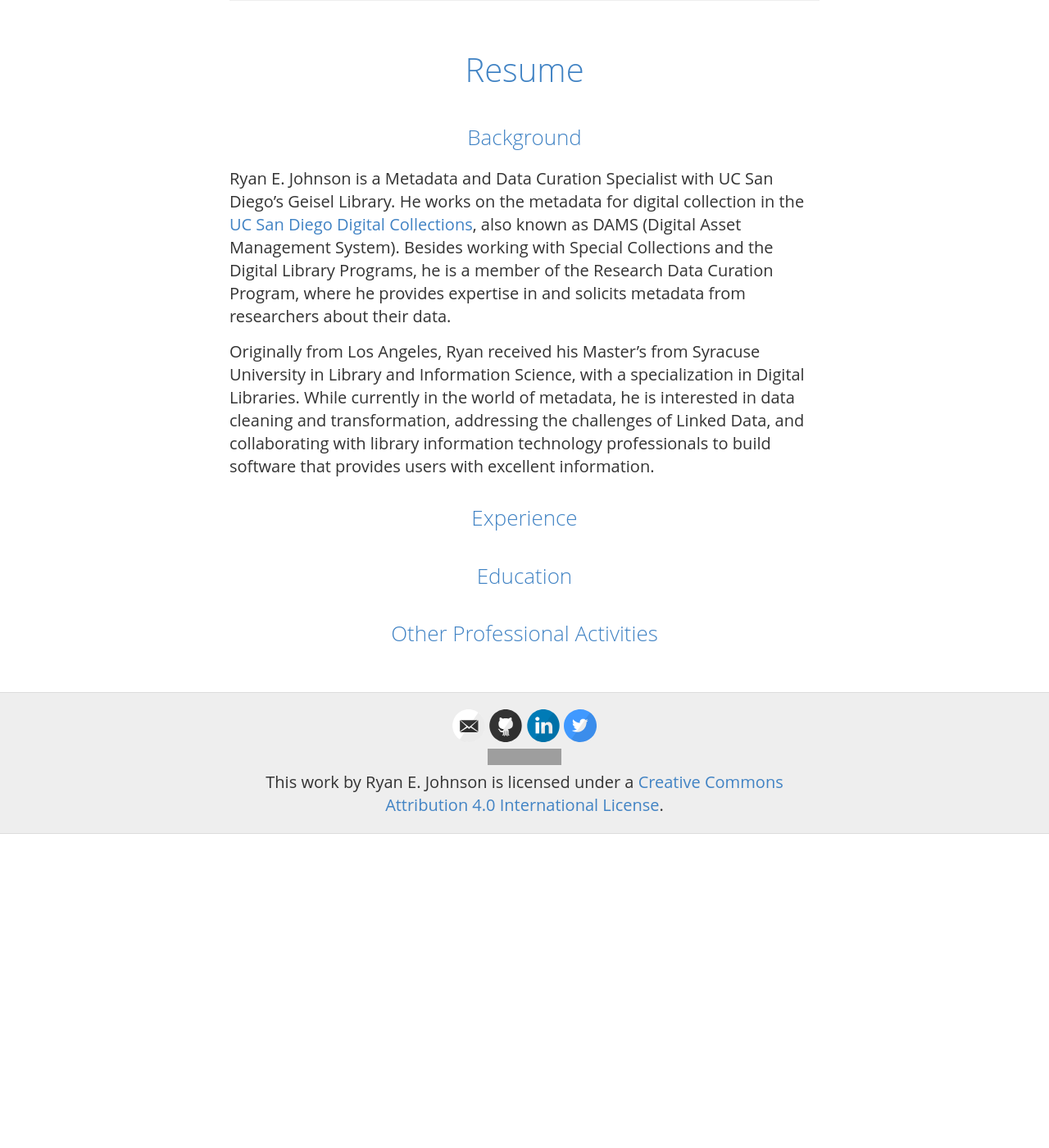
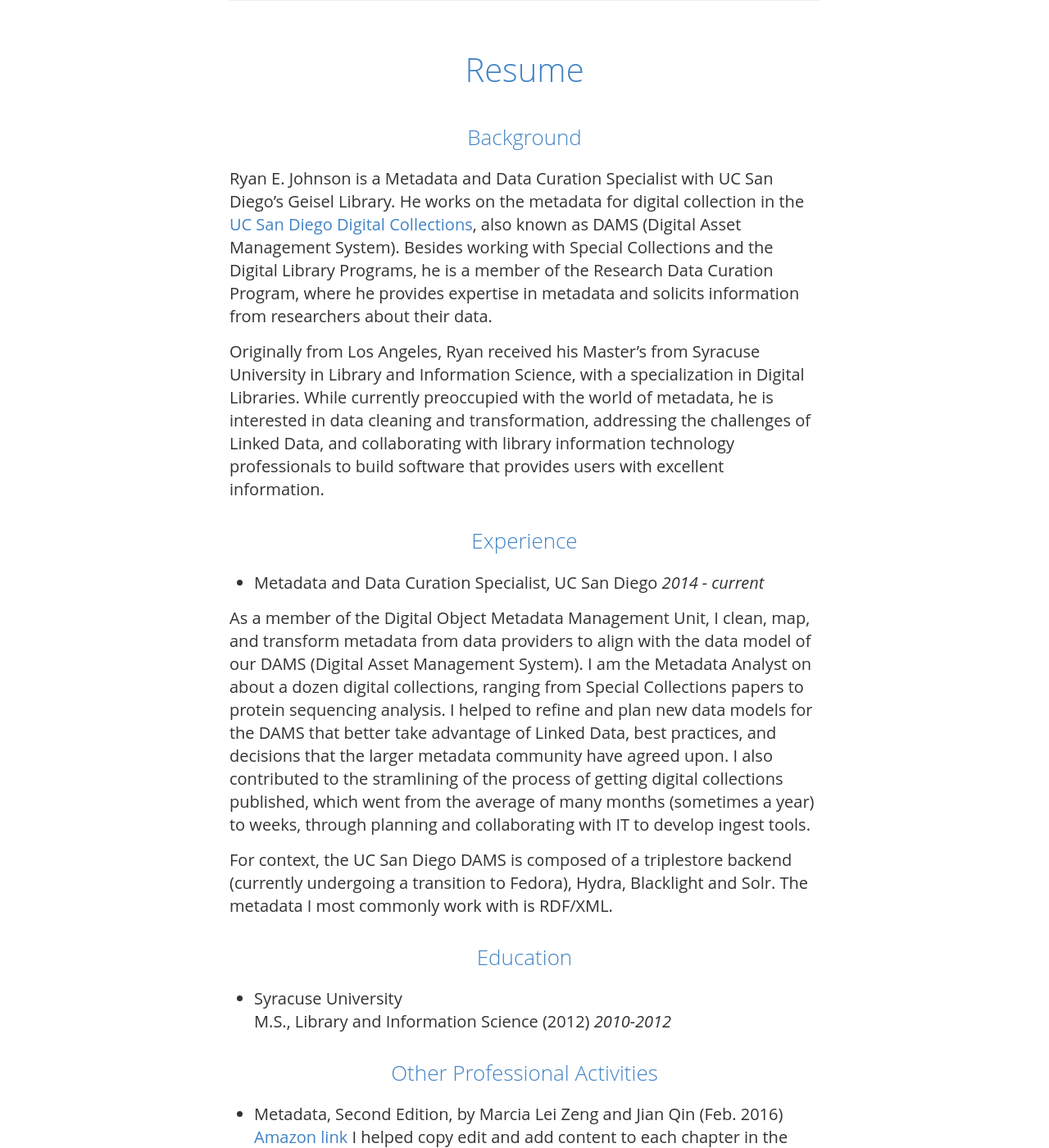
Before and after one commit to remerjohnson/remerjohnson.github.io, a Jekyll site: the page built from resume.md, in a window 1280 px wide and 1400 px high, scrolled down 210 px. Shown: the whole window at 82% size. Built offline with Jekyll 4.4.1, drawn with Linux system fonts in a browser that asks for light colours; nearby versions of some CDN libraries; before the commit the page ends 1227 px from its top, so only the background shows below that; some of the changed text lies outside the part shown; grey boxes are pictures that could not be loaded.

Commit message:
Updated resume

```diff
--- a/resume.md
+++ b/resume.md
@@ -6,16 +6,28 @@
 
 ## Background
 
-Ryan E. Johnson is a Metadata and Data Curation Specialist with UC San Diego's Geisel Library. He works on the metadata for digital collection in the [UC San Diego Digital Collections](http://library.ucsd.edu/dc/), also known as DAMS (Digital Asset Management System). Besides working with Special Collections and the Digital Library Programs, he is a member of the Research Data Curation Program, where he provides expertise in and solicits metadata from researchers about their data.
+Ryan E. Johnson is a Metadata and Data Curation Specialist with UC San Diego's Geisel Library. He works on the metadata for digital collection in the [UC San Diego Digital Collections](http://library.ucsd.edu/dc/), also known as DAMS (Digital Asset Management System). Besides working with Special Collections and the Digital Library Programs, he is a member of the Research Data Curation Program, where he provides expertise in metadata and solicits information from researchers about their data.
 
-Originally from Los Angeles, Ryan received his Master's from Syracuse University in Library and Information Science, with a specialization in Digital Libraries. While currently in the world of metadata, he is interested in data cleaning and transformation, addressing the challenges of Linked Data, and collaborating with library information technology professionals to build software that provides users with excellent information.
+Originally from Los Angeles, Ryan received his Master's from Syracuse University in Library and Information Science, with a specialization in Digital Libraries. While currently preoccupied with the world of metadata, he is interested in data cleaning and transformation, addressing the challenges of Linked Data, and collaborating with library information technology professionals to build software that provides users with excellent information.
 
 ## Experience
+
++ Metadata and Data Curation Specialist, UC San Diego
+_2014 - current_
+
+As a member of the Digital Object Metadata Management Unit, I clean, map, and transform metadata from data providers to align with the data model of our DAMS (Digital Asset Management System). I am the Metadata Analyst on about a dozen digital collections, ranging from Special Collections papers to protein sequencing analysis. I helped to refine and plan new data models for the DAMS that better take advantage of Linked Data, best practices, and decisions that the larger metadata community have agreed upon. I also contributed to the stramlining of the process of getting digital collections published, which went from the average of many months (sometimes a year) to weeks, through planning and collaborating with IT to develop ingest tools.
+
+For context, the UC San Diego DAMS is composed of a triplestore backend (currently undergoing a transition to Fedora), Hydra, Blacklight and Solr. The metadata I most commonly work with is RDF/XML.
 
 
 
 ## Education
 
-
++ Syracuse University
+M.S., Library and Information Science (2012)
+_2010-2012_
 
 ## Other Professional Activities
+
++ Metadata, Second Edition, by Marcia Lei Zeng and Jian Qin (Feb. 2016) [Amazon link](http://www.amazon.com/Metadata-Second-Marcia-Lei-Zeng/dp/1555709656)
+I helped copy edit and add content to each chapter in the book.
```
